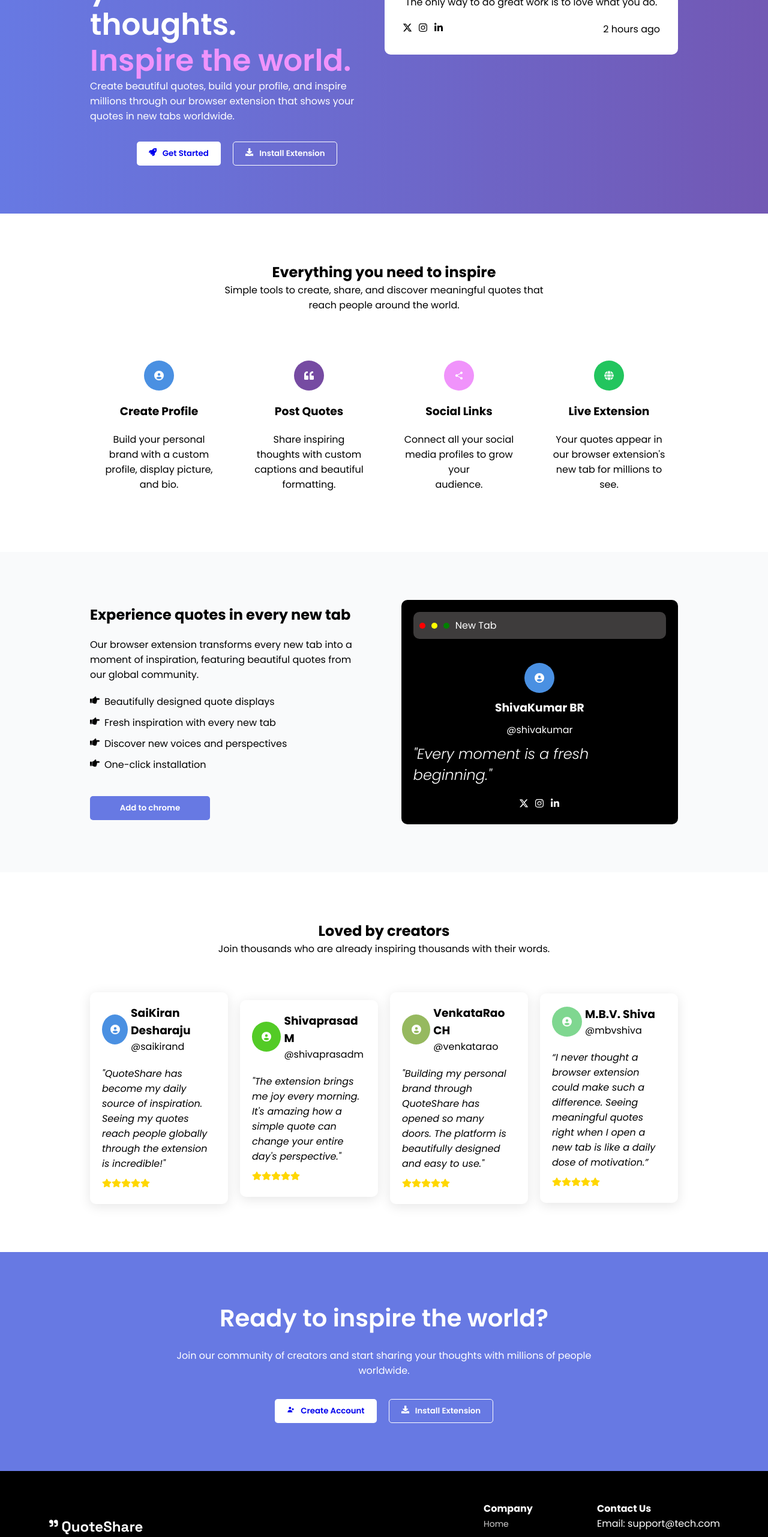
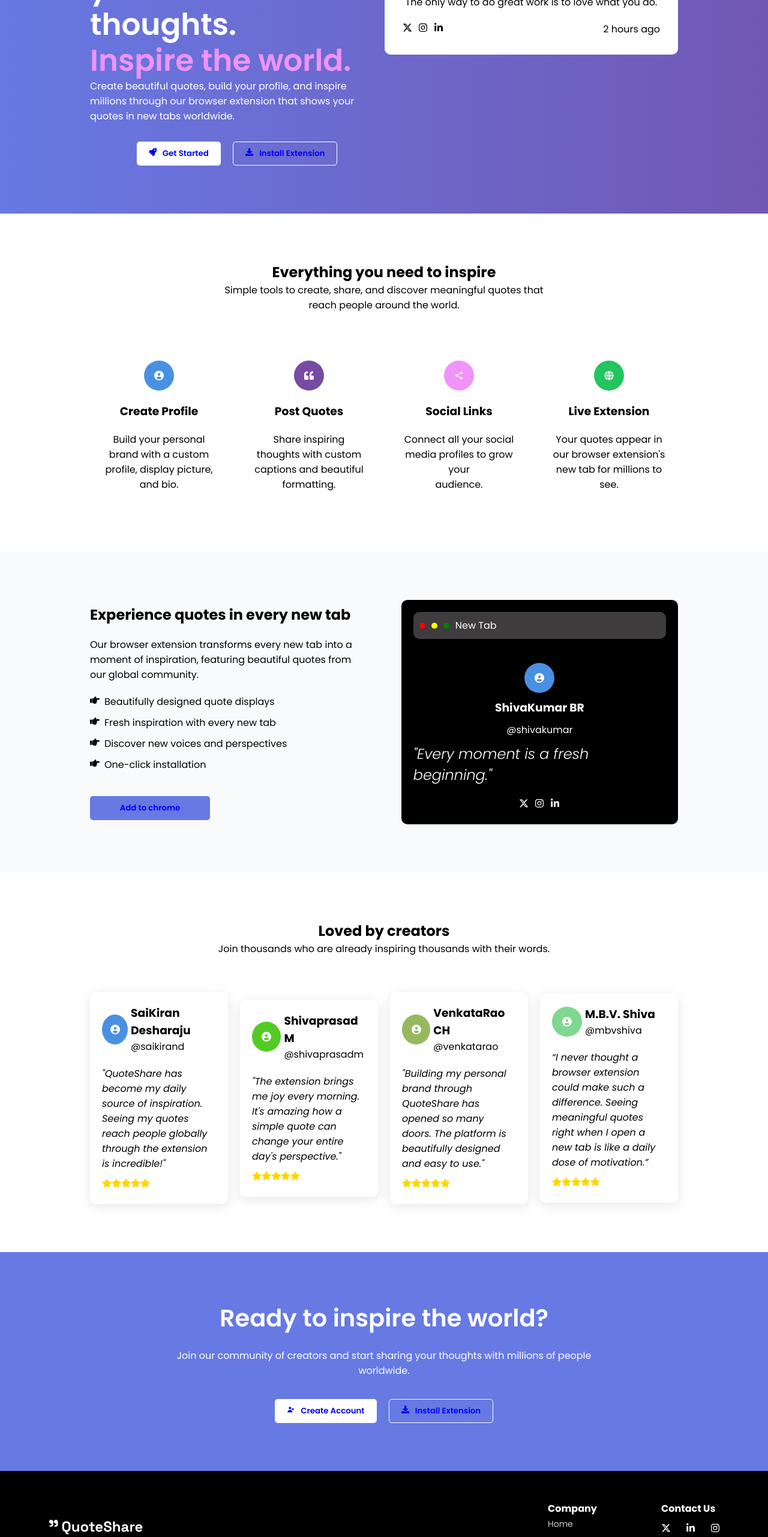
Before and after one commit to Sachin-Labs/Quote-Share-Frontend, a React (Vite) app: page / in a window 1280 px wide. Shown: the part 234-2796 px from the top of the page at 60% size. Built offline with nearby package versions, Linux system fonts and the light colour scheme; no server answers.

Commit message:
few UI fixes

```diff
--- a/index.html
+++ b/index.html
@@ -3,7 +3,8 @@
 <head>
     <meta charset="UTF-8">
     <meta name="viewport" content="width=device-width, initial-scale=1.0">
-    <title>Sachin Balagam</title>
+    <link rel="icon" href="/q-logo.png" type="image/x-icon" />
+    <title>QuoteShare</title>
 </head>
 <body>
     <div id="root"></div>
--- a/src/components/AppLayoutSideShell.jsx
+++ b/src/components/AppLayoutSideShell.jsx
@@ -13,7 +13,8 @@ const AppLayoutSideShell = () => {
       await axios(`${API_BASE_URL}logout`, { withCredentials: true });
       navigate("/auth");
     } catch (e) {
-      console.log(e.message);
+      // console.log(e.message);
+      alert("Something went error")
     }
   };
 
--- a/src/components/BottomNavbar.jsx
+++ b/src/components/BottomNavbar.jsx
@@ -43,7 +43,7 @@ const BottomNavbar = () => {
           </div>
           <div>
             <h4>Contact Us</h4>
-            <p>Email: support@tech.com</p>
+            {/* <p>Email: balagamsachin337@gmail.com</p> */}
             <ul className="nav-links">
               <li>
                 <FaXTwitter/>
--- a/src/components/ImageGalleryModal.jsx
+++ b/src/components/ImageGalleryModal.jsx
@@ -49,7 +49,7 @@ const ImageGalleryModal = ({ onClose, onSelect }) => {
       });
       await fetchImages();
     } catch (err) {
-      alert("Upload failed");
+      alert(err.response?.data?.message || "Image upload failed.");
     } finally {
       setUploading(false);
     }
--- a/src/pages/Contributions.jsx
+++ b/src/pages/Contributions.jsx
@@ -47,7 +47,7 @@ const Contributions = () => {
         <div className="section-paragraph">
           Build your personal brand while spreading wisdom.
         </div>
-        <a href="https://www.quoteshare.work.gd/auth" className="contributors-button">Submit Your Quote</a>
+        {/* <a href="https://www.quoteshare.work.gd/auth" className="contributors-button">Submit Your Quote</a> */}
       </div>
 
       <div className="contributors-section">
@@ -83,7 +83,7 @@ const Contributions = () => {
         <div className="contributors-section">
         {/* <div className="section-heading">Help Me Upgrade This Revenge Project</div> */}
         <div className="contributors-note">
-          It takes 24–48 hours for your name to appear here after contributing.
+          It takes 48-72 hours for your name to appear here after contributing.
         </div>
         <div className="section-paragraph">
           List of Contributors :-
--- a/src/pages/Dashboard.jsx
+++ b/src/pages/Dashboard.jsx
@@ -118,8 +118,6 @@ const Dashboard = () => {
             quotesData.map((quote) => (
               <li key={quote.id} className="quote-item">
                 <div className="quote-top-card">
-
-
                   <div className="quote-header">
                     <img
                       src={quote.imageUrl}
@@ -128,18 +126,35 @@ const Dashboard = () => {
                     />
                     <div className="quote-details">
                       <h3>{quote.author}</h3>
-                   <p className="name-and-created-at">{quote.createdBy}</p>
+                      <p className="name-and-created-at">{quote.caption}</p>
                     </div>
                   </div>
                   <div className="status-and-edit">
-                <span className={`review ${quote.status}`} >{quote.status}</span>
-                <Link className="edit-button" to={`/quote/edit/${quote.id}`}>Edit</Link>
+                    <div className="inner-status-and-edit">
+                    <span className={`review ${quote.status}`}>
+                      {quote.status}
+                    </span>
+                    {quote.status !== "approved" && (
+                      <Link
+                        className="edit-button"
+                        to={`/quote/edit/${quote.id}`}
+                      >
+                        Edit
+                      </Link>
+                    )}
+                    </div>
+                    {(quote.adminComment && quote.status === "rejected") && (
+                      <p className="admin-para">
+                        Reason for Rejection: <span className="admin-comment">{quote.adminComment}</span>
+                      </p>
+                    )}
                   </div>
                 </div>
                 <p className="quote-text">"{quote.quote}"</p>
                 <div className="quote-bottom-card">
                   <p className="id">ID: {quote.id}</p>
-                   <p className="name-and-created-at">Created At:
+                  <p className="name-and-created-at">
+                    Created At:
                     {new Date(quote.createdAt).toLocaleDateString("en-US", {
                       month: "short",
                       day: "numeric",
@@ -147,7 +162,6 @@ const Dashboard = () => {
                     })}
                   </p>
                 </div>
-
               </li>
             ))
           ) : (
--- a/src/pages/HomePage.jsx
+++ b/src/pages/HomePage.jsx
@@ -29,14 +29,21 @@ const HomePage = () => {
           </p>
           <div className="button-container">
             <button className="button get-started-button">
-               <Link to='/auth' style={{textDecoration:"none"}}>
+              <Link to="/auth" style={{ textDecoration: "none" }}>
                 <FaRocket style={{ marginRight: "10px" }} />
                 Get Started
               </Link>
             </button>
             <button className="button install-extension-button">
+              <a
+                href="https://chromewebstore.google.com/detail/quote-share/mkgcbeaoegecopclkmhdfieamkjejfgg"
+                target="_blank"
+                rel="noopener noreferrer"
+                style={{ textDecoration: "none" }}
+              >
                 <FaDownload style={{ marginRight: "10px" }} />
                 Install Extension
+              </a>
             </button>
           </div>
         </div>
@@ -157,7 +164,16 @@ const HomePage = () => {
               One-click installation
             </li>
           </ul>
-          <button className="third-grid-button">Add to chrome</button>
+          <button className="third-grid-button">
+            <a
+              href="https://chromewebstore.google.com/detail/quote-share/mkgcbeaoegecopclkmhdfieamkjejfgg"
+              target="_blank"
+              rel="noopener noreferrer"
+              style={{ textDecoration: "none" }}
+            >
+              Add to chrome
+            </a>
+          </button>
         </div>
         <div className="third-grid-right">
           <div className="tab-preview">
@@ -327,14 +343,21 @@ const HomePage = () => {
         </p>
         <div className="button-container">
           <button className="get-started-button button">
-            <Link to='/auth' style={{textDecoration:"none"}}>
+            <Link to="/auth" style={{ textDecoration: "none" }}>
               <HiUserAdd style={{ marginRight: "10px" }} />
               Create Account
             </Link>
           </button>
           <button className="install-extension-button button">
+            <a
+              href="https://chromewebstore.google.com/detail/quote-share/mkgcbeaoegecopclkmhdfieamkjejfgg"
+              target="_blank"
+              rel="noopener noreferrer"
+              style={{ textDecoration: "none" }}
+            >
               <FaDownload style={{ marginRight: "10px" }} />
               Install Extension
+            </a>
           </button>
         </div>
       </section>
--- a/src/pages/PrivacyPage.jsx
+++ b/src/pages/PrivacyPage.jsx
@@ -4,7 +4,7 @@ const PrivacyPage = () => {
   return (
     <div className="terms-conditions-container">
       <h1>Privacy Policy</h1>
-      <p>Effective Date: 10th July 2025</p>
+      <p>Effective Date: 18th July 2025</p>
       <p>Application Name: Quote Share</p>
       <p>
         Your privacy is important to us. This policy describes how we collect,
@@ -56,7 +56,7 @@ const PrivacyPage = () => {
         <li>Update or delete your account data</li>
         <li>Request access to the information we hold about you</li>
       </ol>
-      <p>Contact us at support@quoteshare.com for such requests.</p>
+      <p>Contact us at balagamsachin337@gmail.com for such requests.</p>
       <h3>7. Third-Party Links</h3>
       <p>
         Our platform may contain links to other websites. We are not responsible
--- a/src/pages/Quotes.jsx
+++ b/src/pages/Quotes.jsx
@@ -44,7 +44,7 @@ const Quotes = ({ mode }) => {
         .then((res) => {
           const { quote, author, caption, socialLinks, imageUrl } =
             res.data.data;
-          console.log(res.data.data);
+          // console.log(res.data.data);
           setFormData({ quote, author, caption, socialLinks });
           setImageUrl(imageUrl);
         })
--- a/src/pages/TermsConditions.jsx
+++ b/src/pages/TermsConditions.jsx
@@ -4,7 +4,7 @@ const TermsConditions = () => {
   return (
     <div className="terms-conditions-container">
       <h1>Terms and Conditions</h1>
-      <p>Effective Date: 10th July 2025</p>
+      <p>Effective Date: 18th July 2025</p>
       <p>Application Name: Quote Share</p>
       <p>
         Welcome to Quote Share! By accessing or using our platform
--- a/src/styles/dashboard.css
+++ b/src/styles/dashboard.css
@@ -116,11 +116,18 @@
   font-style: italic;
 }
 
-.status-and-edit{
-    display: flex;
-    flex-direction: row;
-    align-items: center;
-    gap: 10px;
+.status-and-edit {
+  display: flex;
+  flex-direction: column;
+  align-items: center;
+  gap: 10px;
+}
+
+.inner-status-and-edit {
+  display: flex;
+  flex-direction: row;
+  align-items: center;
+  gap: 10px;
 }
 
 .edit-button {
@@ -130,4 +137,13 @@
   border-radius: 5px;
   padding: 3px 15px;
   cursor: pointer;
+  text-decoration: none;
 }
+.admin-para {
+  width: 250px;
+}
+.admin-comment {
+  font-size: 0.875rem;
+  color: red;
+  margin-top: 4px;
+}
```
Also changed, not shown: public/q-logo.png (added). Lines whose indentation alone changed are shown as unchanged.
